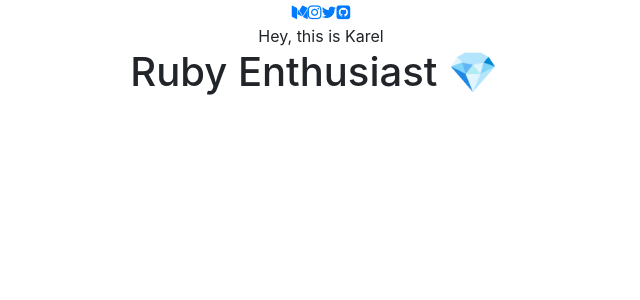
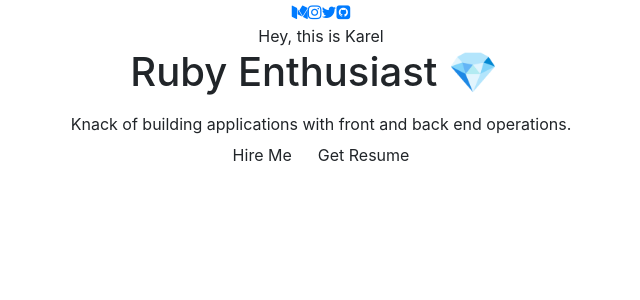
Before and after one commit to karelvanoordt/karelvanoordt-portfolio, a React (Create React App) app in the folder client/: page / in a window 1280 px wide. Shown: the top 300 px of the page, without its empty margins (319-959 px from the left). Built offline with nearby package versions, Linux system fonts and the light colour scheme; a web font is replaced by a local one.

Commit message:
Add buttons

```diff
--- a/client/src/PortfolioContainer/Home/Profile.js
+++ b/client/src/PortfolioContainer/Home/Profile.js
@@ -31,6 +31,7 @@ export default function Profile() {
             <div className='profile-details-role'>
               <span className='primary-text'>
                 {" "}
+
                 <h1>
                   {" "}
                   <Typical
@@ -43,15 +44,23 @@ export default function Profile() {
                     ]}
                   />
                 </h1>
+                <span className='profile-role-tagline'>
+                  Knack of building applications with front and back end operations.
+                </span>
               </span>
             </div>
-
+            <div className='profile-options'>
+              <button className='btn primary-btn'>
+                {" "}
+                Hire Me {" "}
+              </button>
+              <a href="karelvanoordt_RESUME.pdf" download='karelvanoordt_RESUME.pdf' >
+                <button className='btn highlighted-btn'>Get Resume</button>
+              </a>
+            </div>
           </div>
-
         </div>
-
       </div>
-
     </div>
   )
 }
```
Also changed, not shown: 1 other file (tests, documents, lock files or other folders).
